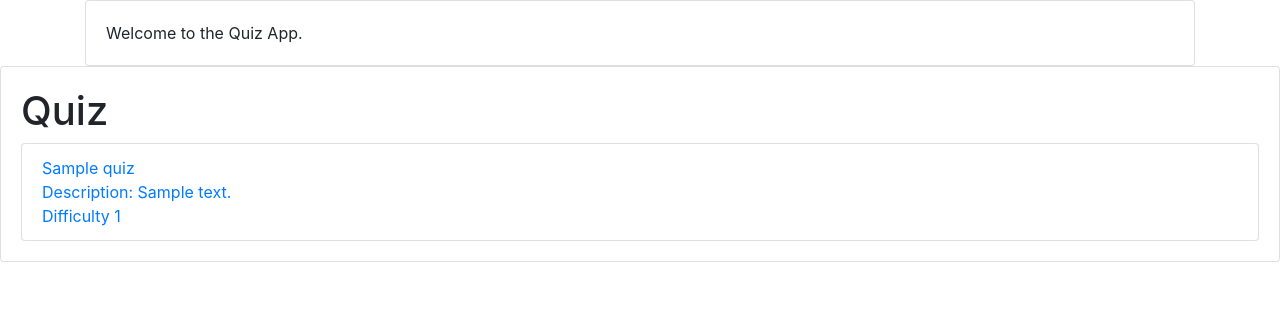
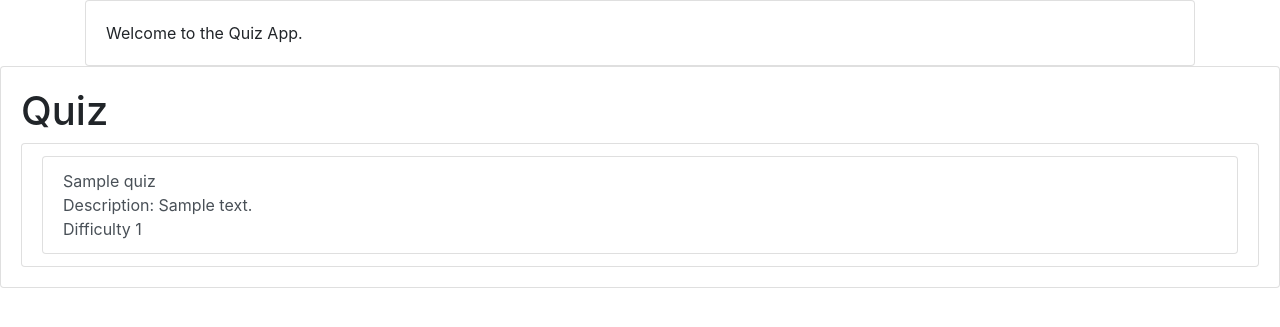
Before and after one commit to ICARUS343/DjangoModule, a Django app: page / in a window 1280 px wide. Shown: the top 327 px of the page. Run offline with Django 3.2, Linux system fonts and the light colour scheme; tables that the repository leaves empty hold one stand-in row (values such as "Sample post"); some libraries are stand-ins or nearby versions.

Commit message:
More to list

```diff
--- a/quizApp/templates/quizApp/index.html
+++ b/quizApp/templates/quizApp/index.html
@@ -28,9 +28,8 @@
         <div class="list-group">
             <ul class="list-group">
                 {% for Quiz in latest_quiz_list %}
-                    <li class="list-group-item"><a href={{ question }}>
-                        <class
-                        ="list-group-item list-group-item-action">{{ Quiz.quiz_title }} <br>
+                    <li class="list-group-item"><a href="{{ question }}"
+                        class ="list-group-item list-group-item-action"> {{ Quiz.quiz_title }} <br>
                         Description: {{ Quiz.quiz_description }} <br> Difficulty {{ Quiz.quiz_difficulty }}</a>
                     </li>
                 {% empty %}
```
